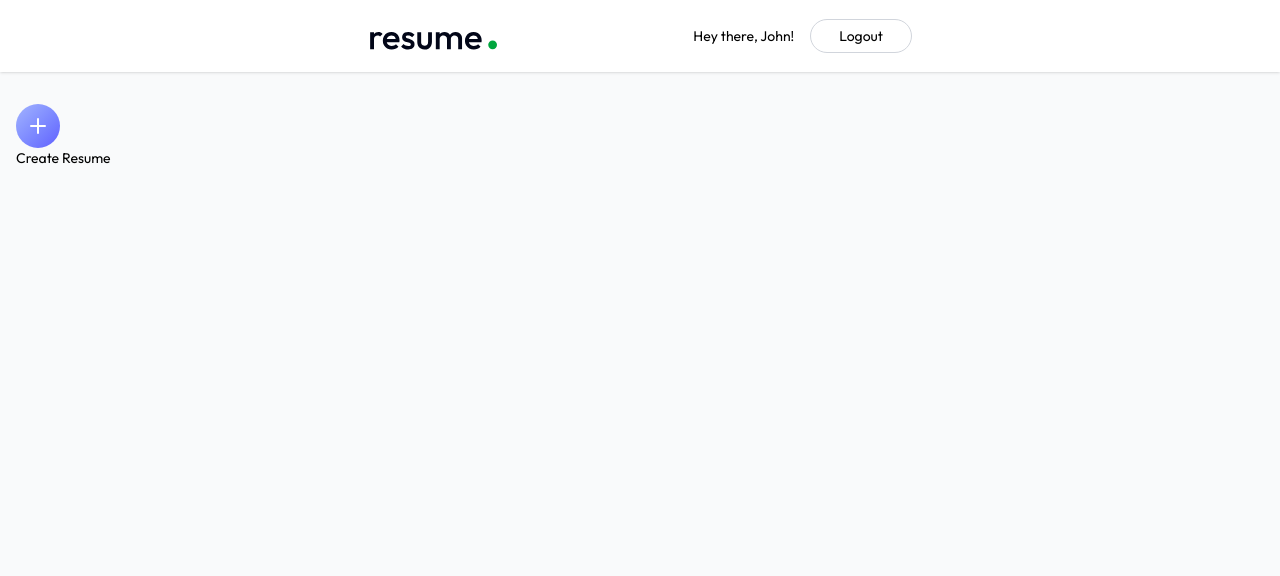
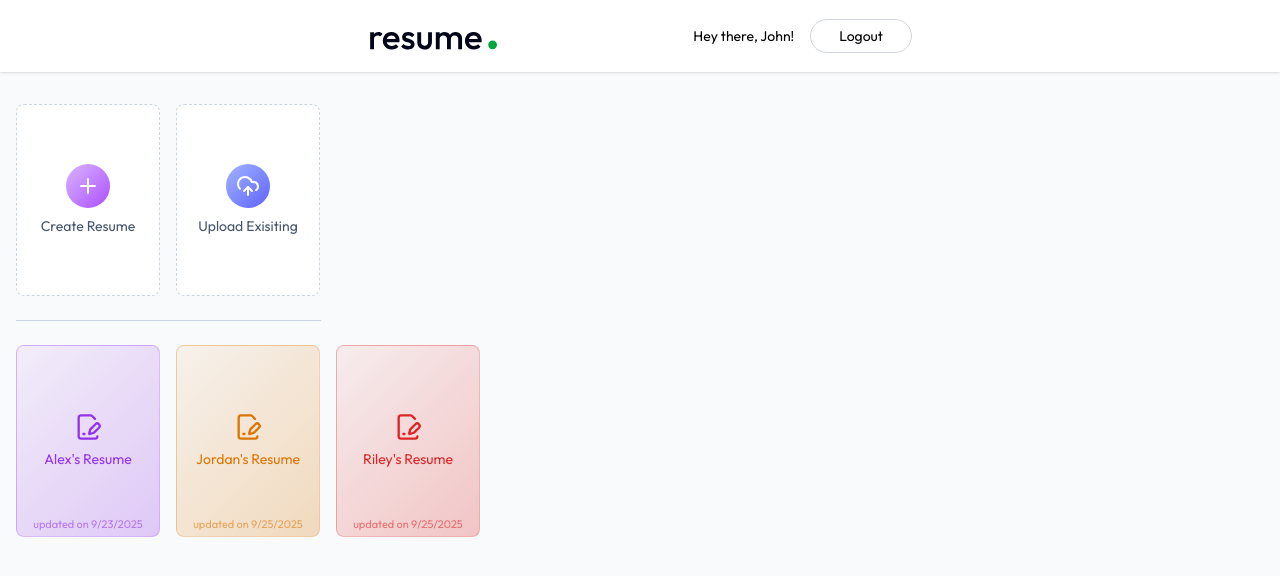
Before and after one commit to fasi-0p/Resume-Builder, a React (Vite) app: page /app in a window 1280 px wide. Shown: the top 576 px of the page. Built offline with nearby package versions, Linux system fonts and the light colour scheme.

Commit message:
added a few things to dashboard

```diff
--- a/src/pages/Dashboard.jsx
+++ b/src/pages/Dashboard.jsx
@@ -1,16 +1,48 @@
-import React from 'react';
-import {PlusIcon} from 'lucide-react';
+import React, { useState, useEffect } from 'react';
+import {UploadCloudIcon, PlusIcon, FilePenLineIcon, TrashIcon, PencilIcon} from 'lucide-react';
+import {dummyResumeData} from '../assets/assets'
 
 const Dashboard = () => {
+  const colors=['#9333ea', '#d97706', '#dc2626', '#0284c7', '#16a34a']
+  const[allResumes, setAllResumes] = useState([])
+  const loadAllResumes=async()=>{
+    setAllResumes(dummyResumeData)
+  }
+  useEffect(()=> {
+    loadAllResumes()
+  },[])
   return (
     <div>
       <div className='max-w-7xl mx-auto px-4 py-8'>
       <p className='text-2xl font-medium mb-6 bg-gradient-to-r from-slate-600 to-slate-700 bg-clip-text text-transparent sm:hidden'>Welcome, Joe</p>
         <div className='flex gap-4'>
-          <button>
-            <PlusIcon className='size-11 transition-all duration-300 p-2.5 bg-gradient-to-br from-indigo-300 to-indigo-500 text-white rounded-full'/>
-            <p className='text-sm group-hover:text-indigo-600 transition-all duration-300'>Create Resume</p>
+          <button className='w-full bg-white sm:max-w-36 h-48 flex flex-col items-center justify-center rounded-lg gap-2 text-slate-600 border border-dashed border-slate-300 group hover:border-purple-500 hover:shadow-lg transition-all duration-300 cursor-pointer'>
+            <PlusIcon className='size-11 transition-all duration-300 p-2.5 bg-gradient-to-br from-purple-300 to-purple-500 text-white rounded-full'/>
+            <p className='text-sm group-hover:text-purple-600 transition-all duration-300'>Create Resume</p>
           </button>
+          <button className='w-full bg-white sm:max-w-36 h-48 flex flex-col items-center justify-center rounded-lg gap-2 text-slate-600 border border-dashed border-slate-300 group hover:border-indigo-500 hover:shadow-lg transition-all duration-300 cursor-pointer'>
+            <UploadCloudIcon className='size-11 transition-all duration-300 p-2.5 bg-gradient-to-br from-indigo-300 to-indigo-500 text-white rounded-full'/>
+            <p className='text-sm group-hover:text-purple-600 transition-all duration-300'> Upload Exisiting </p>
+          </button>
+        </div>
+
+        <hr className="border-slate-300 my-6 sm:w-[305px]"/>
+
+        <div className='grid grid-cols-2 sm:flex flex-wrap gap-4'>
+          {allResumes.map((resume, index)=>{
+            const baseColor=colors[index%colors.length];
+            return(
+              <button key={index} className='relative w-full sm:max-w-36 h-48 flex flex-col items-center justify-center rounded-lg gap-2 border group hover:shadow-lg transition-all duration-300 cursor-pointer' style={{background:`linear-gradient(135deg, ${baseColor}10, ${baseColor}40)`, borderColor:baseColor + '40'}}>
+                <FilePenLineIcon className="size-7 group-hover:scale-105 transition-all" style={{color:baseColor}}/>
+                <p className='text-sm group-hover:scale-105 transition-all px-2 text-center' style={{color:baseColor}}>{resume.title}</p>
+                <p className='absolute bottom-1 text-[11px] text-slate-400 group-hover:text-slate-500 transition-all duration-300 px-2 text-center' style={{color:baseColor + '90'}}> updated on {new Date(resume.updatedAt).toLocaleDateString()}</p>
+                <div className='absolute top-1 right-1 group-hover:flex items-center hidden'>
+                  <TrashIcon className="size-7 p-1.5 hover:bg-white/50 rounded text-slate-700 transition-colors"/>
+                  <PencilIcon className="size-7 p-1.5 hover:bg-white/50 rounded text-slate-700 transition-colors"/>
+                </div>
+              </button>
+            )
+          })}
         </div>
       </div>
     </div>
```
